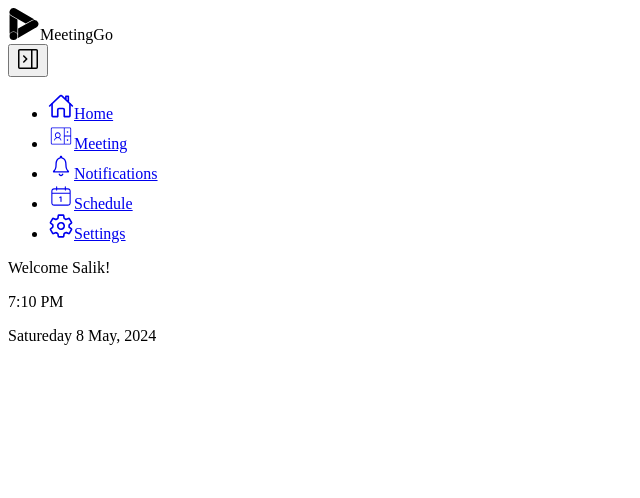
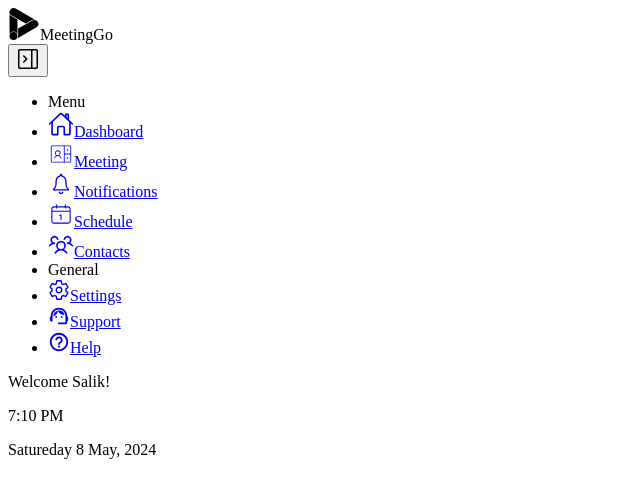
Before and after one commit to saalikimtiaz2/meeting-go-web, a React (Vite) app: page / in a window 1280 px wide. Shown: the top 498 px of the page, without its empty margins (0-640 px from the left). Built offline with nearby package versions, Linux system fonts and the light colour scheme; the HTML template or start-up script is replaced by a standard one.

Commit message:
routers sections added to sidebar

```diff
--- a/package.json
+++ b/package.json
@@ -1,5 +1,5 @@
 {
-  "name": "boom-web-app",
+  "name": "meeting-go-web",
   "version": "0.0.0",
   "scripts": {
     "dev": "vite",
--- a/src/components/Sidebar/index.tsx
+++ b/src/components/Sidebar/index.tsx
@@ -3,7 +3,8 @@ import { CiCalendarDate } from 'react-icons/ci';
 import { GoSidebarCollapse } from 'react-icons/go';
 import { IoIosNotificationsOutline } from 'react-icons/io';
 import { IoHomeOutline, IoSettingsOutline } from 'react-icons/io5';
-import { PiVideoConferenceThin } from 'react-icons/pi';
+import { MdOutlineHelpOutline, MdSupportAgent } from 'react-icons/md';
+import { PiUsersThree, PiVideoConferenceThin } from 'react-icons/pi';
 import { SiGoogledisplayandvideo360 } from 'react-icons/si';
 import { NavLink } from 'react-router-dom';
 
@@ -26,7 +27,11 @@ function SideBar() {
   };
 
   const menuItem = [
-    { icon: <IoHomeOutline size={isCollapsed ? 30 : 26} />, title: 'Home', link: '/' },
+    {
+      icon: <IoHomeOutline size={isCollapsed ? 30 : 26} />,
+      title: 'Dashboard',
+      link: '/',
+    },
     {
       icon: <PiVideoConferenceThin size={isCollapsed ? 30 : 26} />,
       title: 'Meeting',
@@ -43,9 +48,27 @@ function SideBar() {
       link: '/schedule',
     },
     {
-      icon: <IoSettingsOutline size={isCollapsed ? 30 : 26} />,
+      icon: <PiUsersThree size={isCollapsed ? 30 : 26} />,
+      title: 'Contacts',
+      link: '/contacts',
+    },
+  ];
+
+  const generalItems = [
+    {
+      icon: <IoSettingsOutline size={isCollapsed ? 26 : 22} />,
       title: 'Settings',
       link: '/settings',
+    },
+    {
+      icon: <MdSupportAgent size={isCollapsed ? 26 : 22} />,
+      title: 'Support',
+      link: '/support',
+    },
+    {
+      icon: <MdOutlineHelpOutline size={isCollapsed ? 26 : 22} />,
+      title: 'Help',
+      link: '/help',
     },
   ];
 
@@ -67,13 +90,37 @@ function SideBar() {
       </button>
 
       <ul className="pt-20">
+        <li className="text-gray-400 text-md font-Oswald ml-8 mb-2">Menu</li>
         {menuItem.map((item) => (
           <li key={item.title}>
             <NavLink
               to={item.link}
               className={({ isActive }) =>
-                (isActive ? 'text-accent selected bg-accent bg-opacity-10' : '') +
-                ` flex items-center gap-x-4 text-lg pl-8 mb-8 py-2 hover:text-accent hover:cursor-pointer trasition-all ease-in-out duration-300 ${
+                (isActive
+                  ? 'text-accent selected bg-gradient-to-l from-[#debcff] from-10% to-transparent to-20 '
+                  : '') +
+                ` flex items-center gap-x-4 text-lg pl-8 mb-2 py-2 hover:text-accent hover:cursor-pointer trasition-all ease-in-out duration-300 ${
+                  isCollapsed ? 'pr-8 ' : 'pr-16'
+                }`
+              }
+            >
+              {item.icon}
+              <span className={`${isCollapsed && 'absolute -left-[250px] font-medium'}`}>
+                {item.title}
+              </span>
+            </NavLink>
+          </li>
+        ))}
+        <li className="text-gray-400 text-md font-Oswald ml-8 mb-2 mt-20">General</li>
+        {generalItems.map((item) => (
+          <li key={item.title}>
+            <NavLink
+              to={item.link}
+              className={({ isActive }) =>
+                (isActive
+                  ? 'text-accent selected bg-gradient-to-l from-[#debcff] from-10% to-transparent to-20 '
+                  : '') +
+                ` flex items-center gap-x-4 text-sm pl-8 mb-2 py-1 hover:text-accent hover:cursor-pointer trasition-all ease-in-out duration-300 ${
                   isCollapsed ? 'pr-8 ' : 'pr-16'
                 }`
               }
--- a/src/routers/index.tsx
+++ b/src/routers/index.tsx
@@ -20,7 +20,10 @@ function Routers() {
           <Route path="/meeting" element={<Meeting />} />
           <Route path="/notifications" element={<Meeting />} />
           <Route path="/schedule" element={<Meeting />} />
+          <Route path="/contacts" element={<Meeting />} />
           <Route path="/settings" element={<Meeting />} />
+          <Route path="/support" element={<Meeting />} />
+          <Route path="/help" element={<Meeting />} />
         </Routes>
       </Suspense>
     </BrowserRouter>
```
